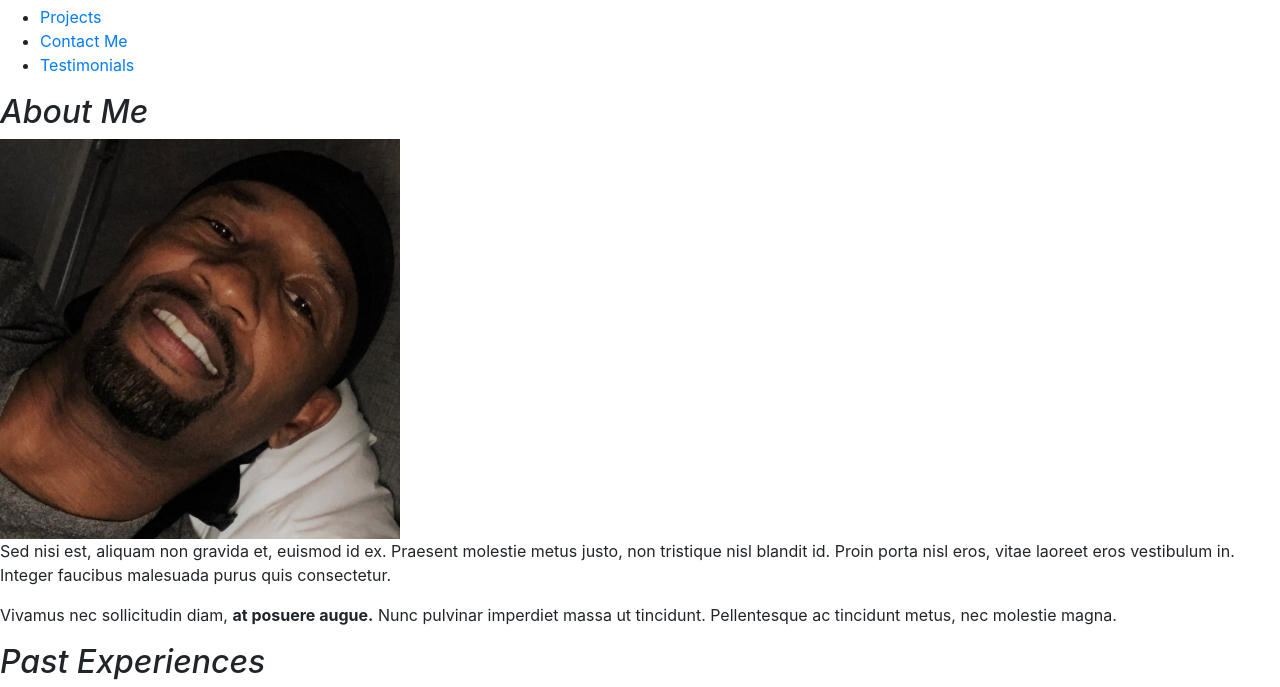
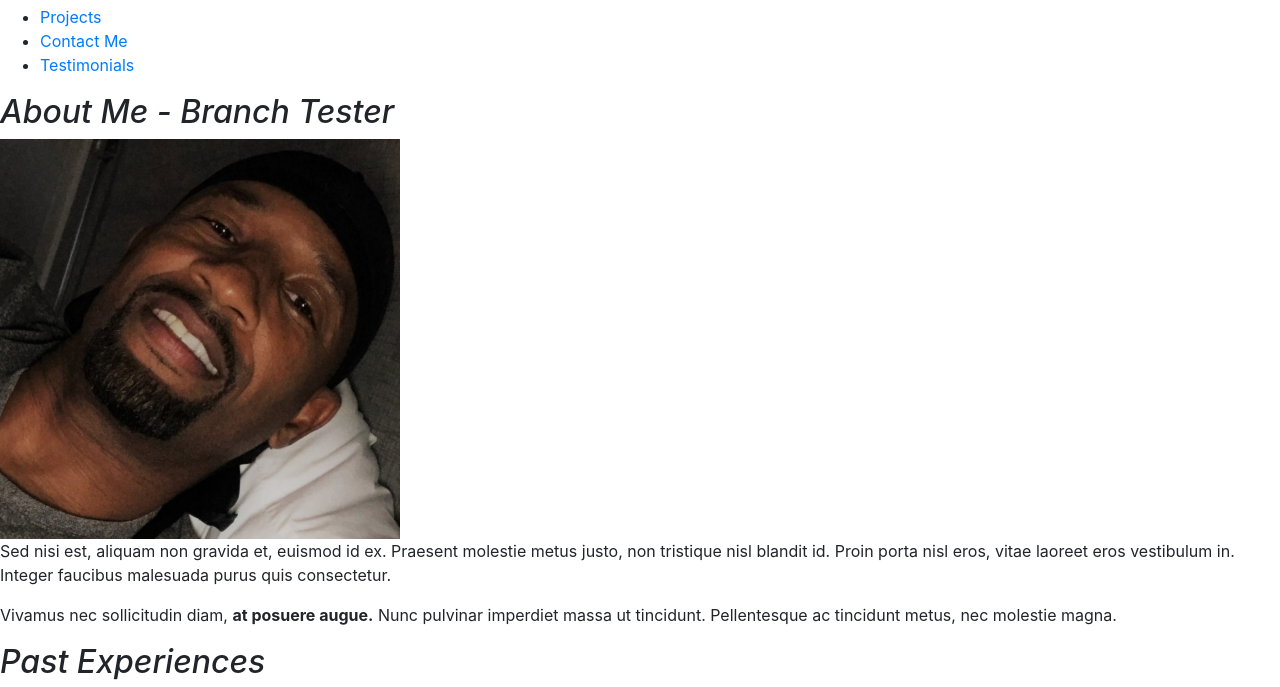
Before and after one commit to travismbenton/B_Portfolio, a plain HTML site: page index.html in a window 1280 px wide. Shown: the part 51-738 px from the top of the page. Drawn offline with nearby package versions, Linux system fonts and the light colour scheme.

Commit message:
branch test- added text

```diff
--- a/index.html
+++ b/index.html
@@ -39,7 +39,7 @@ Most recent revision:
 
                   <section>
                     <article id="about-me">
-                      <h2><em>About Me</em></h2>
+                      <h2><em>About Me - Branch Tester</em></h2>
                       <img src="images/Me2.jpg" alt="Travis M. Benton" width="400px">
                       <p>Sed nisi est, aliquam non gravida et, euismod id ex. Praesent molestie metus justo, non tristique nisl blandit id. Proin porta nisl eros, vitae laoreet eros vestibulum in. Integer faucibus malesuada purus quis consectetur.</p>
                       <p>Vivamus nec sollicitudin diam, <strong>at posuere augue.</strong> Nunc pulvinar imperdiet massa ut tincidunt. Pellentesque ac tincidunt metus, nec molestie magna.</p>
```
